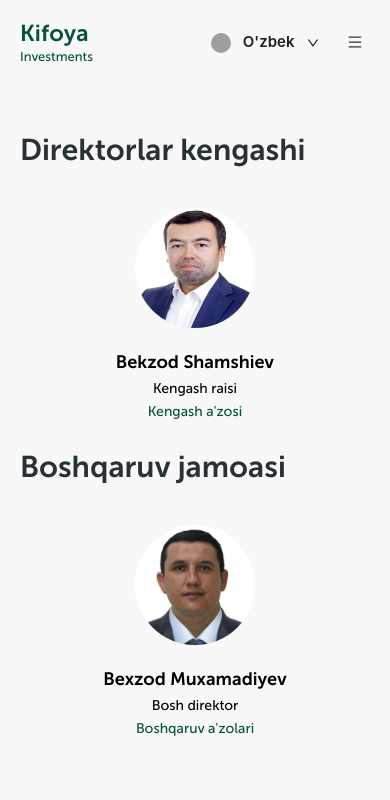
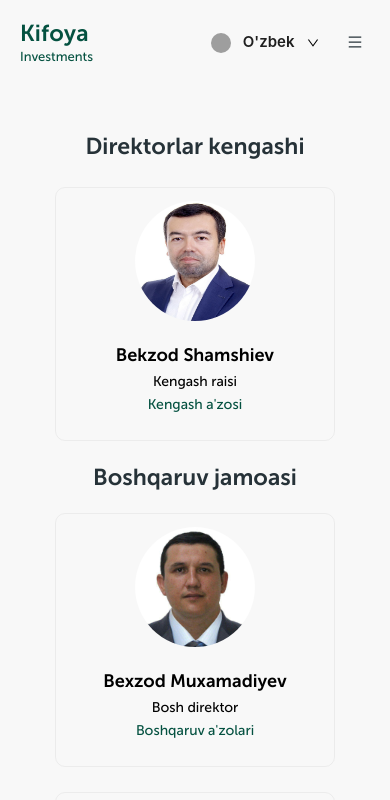
Before and after one commit to Shohzodjon/kifoya, a Vue app: page /board in a window 390 px wide. Shown: the top 800 px of the page. Built offline with nearby package versions, Linux system fonts and the light colour scheme; grey boxes are pictures that could not be loaded; what vue-tel-input, vue3-marquee would draw is missing.

Commit message:
change style

```diff
--- a/src/assets/scss/pages/__employee.scss
+++ b/src/assets/scss/pages/__employee.scss
@@ -1,4 +1,3 @@
-// employee section
  .employee__section {
      padding-top: 20px;
      margin-top: 70px;
@@ -7,6 +6,10 @@
          margin-bottom: 25px;
          color: var(--dark-blue);
          @include sectionTitle();
+     }
+
+     .second__title {
+         margin: 20px 0;
      }
 
      .employee__flex {
@@ -27,26 +30,9 @@
              }
          }
      }
-
-    @media (max-width:1024px) {
+ @media (max-width:576px) {
          h2 {
-            margin-bottom: 25px;
-            line-height: 50px;
-            font-size: 5rem;
-        }
-    }
-
-    @media (max-width:992px) {
-        h2 {
-            line-height: 50px;
-            font-size: 4.5rem;
-        }
-    }
-
-    @media (max-width:768px) {
-        h2 {
-            line-height: 40px;
-            font-size: 3rem;
+             text-align: center;
          }
      }
 
--- a/src/assets/scss/pages/__long-term.scss
+++ b/src/assets/scss/pages/__long-term.scss
@@ -9,6 +9,7 @@
             @include sectionTitle();
             color: var(--dark-blue);
             margin-bottom: 30px;
+            border: 1px solid red;
         }
 
         .invest__flex {
--- a/src/components/card/EmployeeCard.vue
+++ b/src/components/card/EmployeeCard.vue
@@ -41,6 +41,7 @@ defineProps({
   transition: all linear 0.4s;
   border-radius: 10px;
   width: 100%;
+  border: 1px solid rgba(128, 128, 128,0.1);
 
   &:hover {
     box-shadow: rgba(0, 0, 0, 0.16) 0px 10px 36px 0px,
--- a/src/views/Board.vue
+++ b/src/views/Board.vue
@@ -40,7 +40,7 @@ const controlList = [
           :position="item.position"
         />
       </div>
-      <h2>{{ $t("manageTeam") }}</h2>
+      <h2 class="second__title">{{ $t("manageTeam") }}</h2>
       <div class="employee__flex">
         <EmployeeCard
           v-for="(item, i) in controlList"
```
Lines whose indentation alone changed are shown as unchanged.
